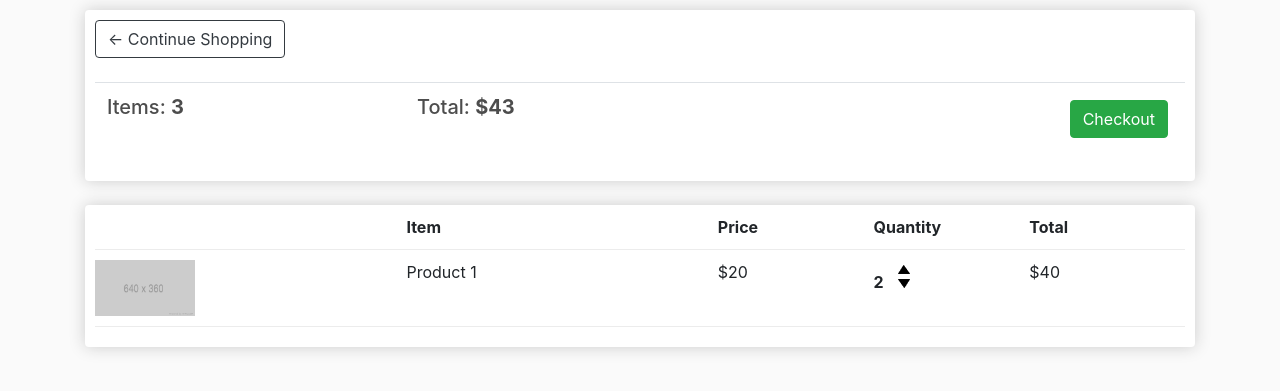
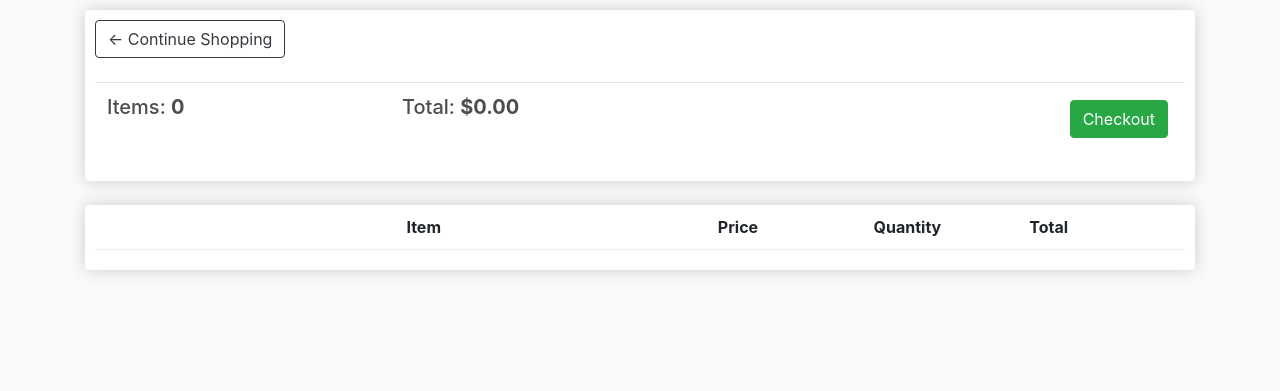
Before and after one commit to sachuverma/Django-E-Commerce, a Django app: page /cart/ in a window 1280 px wide. Shown: the part 57-448 px from the top of the page. Run offline with Django 3.2, Linux system fonts and the light colour scheme; lists and menus that the app fills with data are empty; some libraries are stand-ins or nearby versions.

Commit message:
dynamic content on cart and checkout pages

```diff
--- a/store/templates/store/cart.html
+++ b/store/templates/store/cart.html
@@ -13,8 +13,8 @@
 
         <table class="table">
           <tr>
-            <th><h5>Items: <strong>3</strong></h5></th>
-            <th><h5>Total: <strong>$43</strong></h5></th>
+            <th><h5>Items: <strong>{{ order.get_cart_items }}</strong></h5></th>
+            <th><h5>Total: <strong>${{ order.get_cart_total|floatformat:2 }}</strong></h5></th>
             <th><a style="float:right; margin:5px;" class="btn btn-success" href="{% url 'checkout' %}">Checkout</a></th>
           </tr>
         </table>
@@ -37,23 +37,24 @@
           <div style="flex:1">
             <strong>Total</strong>
           </div>
-
         </div>
 
+        {% for item in items %}
         <div class="cart-row">
-          <div style="flex:2"><img class="row-image" src="{% static 'images/placeholder.png' %}" alt="item-icon"></div>
-          <div style="flex:2">Product 1</div>
-          <div style="flex:1">$20</div>
+          <div style="flex:2"><img class="row-image" src="{{ item.product.imageURL }}" alt="item-icon"></div>
+          <div style="flex:2">{{ item.product.name }}</div>
+          <div style="flex:1">${{ item.product.price|floatformat:2 }}</div>
           <div style="flex:1">
-            <p class="quantity">2</p>
+            <p class="quantity">{{ item.quantity }}</p>
             <div class="quantity">
               <img src="{% static 'images/up.png' %}" alt="increase quantity icon" class="chg-quantity">
               <img src="{% static 'images/down.png' %}" alt="decrease quantity icon" class="chg-quantity">
             </div>
           </div>
-          <div style="flex:1">$40</div>
+          <div style="flex:1">${{ item.get_total|floatformat:2 }}</div>
 
         </div>
+        {% endfor %}
 
       </div>
     </div>
--- a/store/views.py
+++ b/store/views.py
@@ -9,10 +9,28 @@ def store(request):
 
 
 def cart(request):
-    context = {}
+    if request.user.is_authenticated:
+        customer = request.user.customer
+        order, created = Order.objects.get_or_create(
+            customer=customer, complete=False)
+        items = order.orderitem_set.all()
+    else:
+        items = []
+        order = {'get_cart_total': 0, 'get_cart_items': 0}
+
+    context = {'items': items, 'order': order}
     return render(request, 'store/cart.html', context)
 
 
 def checkout(request):
-    context = {}
+    if request.user.is_authenticated:
+        customer = request.user.customer
+        order, created = Order.objects.get_or_create(
+            customer=customer, complete=False)
+        items = order.orderitem_set.all()
+    else:
+        items = []
+        order = {'get_cart_total': 0, 'get_cart_items': 0}
+
+    context = {'items': items, 'order': order}
     return render(request, 'store/checkout.html', context)
```
Also changed, not shown: store/models.py (+17 -0 lines), store/templates/store/checkout.html (+9 -6 lines), db.sqlite3.
